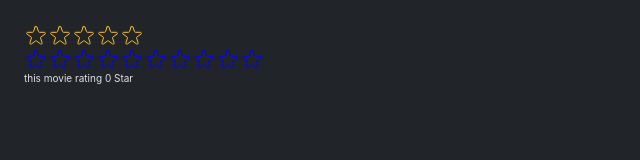
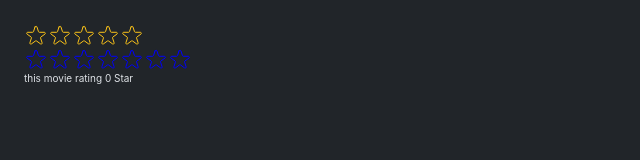
Before and after one commit to esamrezk4/movieNightApp, a React (Create React App) app: page / in a window 1280 px wide. Shown: the top 160 px of the page, without its empty margins (0-640 px from the left). Built offline with nearby package versions, Linux system fonts and the light colour scheme.

Commit message:
end of StarRating

```diff
--- a/src/App.js
+++ b/src/App.js
@@ -10,7 +10,7 @@ import MovieList from "./MovieList";
 import Box from "./Box";
 import WathcedSummary from "./WathcedSummary";
 import WatchedMoviesList from "./WatchedMoviesList";
-import StatRating from "./StatRating";
+import StarRating from "./StarRating";
 
 const tempMovieData = [
   {
@@ -83,13 +83,13 @@ export default function App() {
           <WatchedMoviesList watched={watched} />
         </Box>
       </Main>
-      <StatRating
+      <StarRating
         maxRating={5}
         messages={["temp ", "nice", "good", "okay", "amazing"]}
         defaultRating={2}
       />
-      <StatRating maxRating={10} />
-      <StatRating />
+      <StarRating maxRating={10} />
+      <StarRating />
     </Fragment>
   );
 }
--- a/src/index.js
+++ b/src/index.js
@@ -2,14 +2,14 @@ import React, { useState } from "react";
 import ReactDOM from "react-dom/client";
 import "./index.css";
 import App from "./App";
-import StatRating from "./StatRating";
+import StarRating from "./StarRating";
 
 function Test() {
   const [movieRating, setMovieRating] = useState(0);
   return (
     <div>
-      <StatRating
-        maxRating={10}
+      <StarRating
+        maxRating={7}
         color="blue"
         onSetRating={setMovieRating}
       />
@@ -22,7 +22,7 @@ root.render(
   <React.StrictMode>
     {/*<App />*/}
 
-    <StatRating />
+    <StarRating />
     <Test />
   </React.StrictMode>
 );
```
Also changed, not shown: src/StarRating.jsx (renamed from src/StatRating.jsx, +13 -2 lines).
